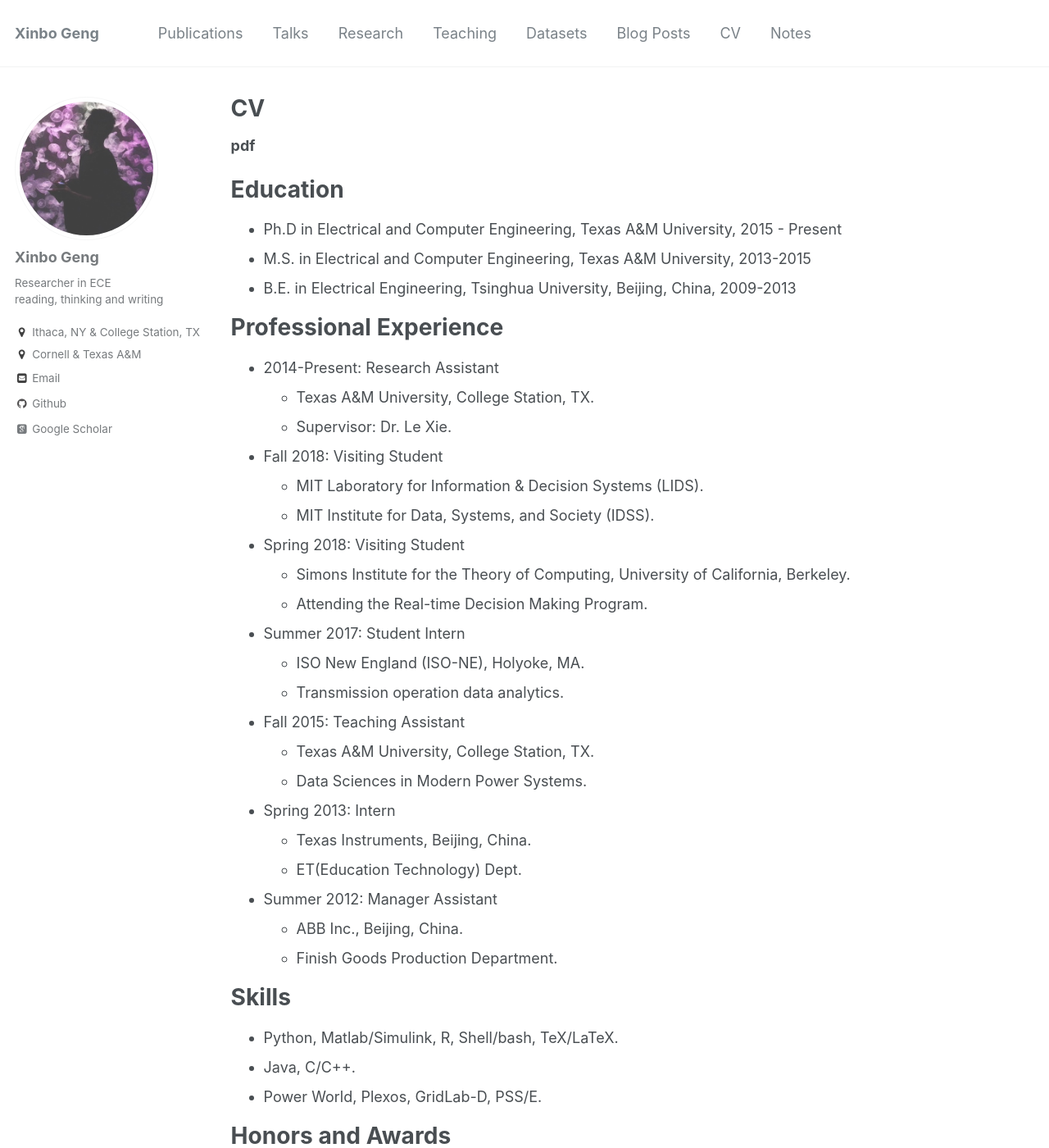
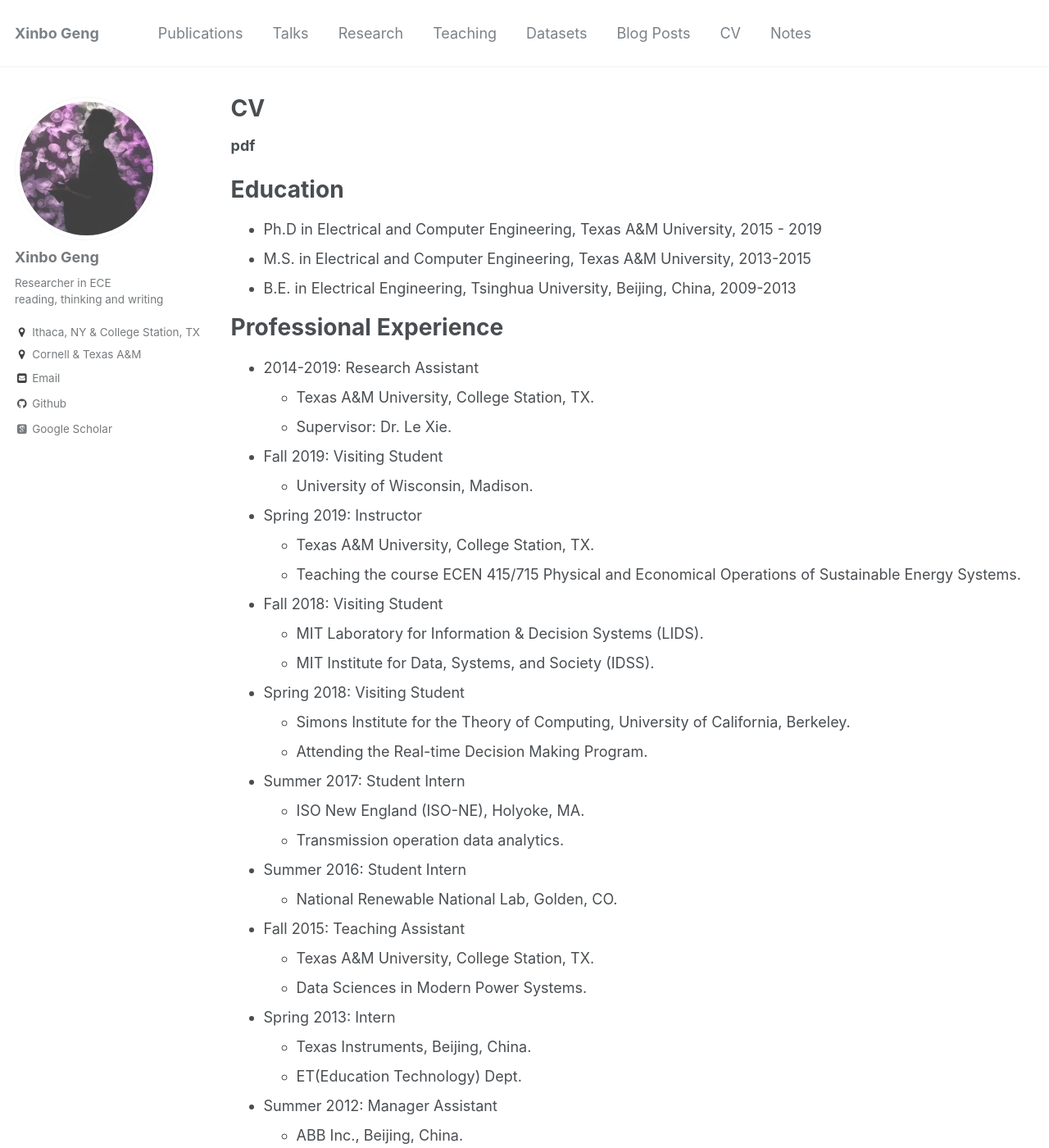
Before and after one commit to xb00dx/xb00dx.github.io, a Jekyll site: the page built from _pages/cv.md, in a window 1280 px wide and 1400 px high. Shown: the whole window at 82% size. Built offline with Jekyll 4.4.1, drawn with Linux system fonts in a browser that asks for light colours; some web fonts are replaced.

Commit message:
update CV

```diff
--- a/_pages/cv.md
+++ b/_pages/cv.md
@@ -13,15 +13,22 @@ redirect_from:
 
 Education
 ======
-* Ph.D in Electrical and Computer Engineering, Texas A&M University, 2015 - Present
+* Ph.D in Electrical and Computer Engineering, Texas A&M University, 2015 - 2019
 * M.S. in Electrical and Computer Engineering, Texas A&M University, 2013-2015
 * B.E. in Electrical Engineering, Tsinghua University, Beijing, China, 2009-2013
 
 Professional Experience
 ======
-* 2014-Present: Research Assistant
+* 2014-2019: Research Assistant
   * Texas A&M University, College Station, TX.
   * Supervisor: Dr. Le Xie.
+
+* Fall 2019: Visiting Student
+  * University of Wisconsin, Madison.
+
+* Spring 2019: Instructor
+  * Texas A&M University, College Station, TX.
+  * Teaching the course ECEN 415/715 Physical and Economical Operations of Sustainable Energy Systems.
 
 * Fall 2018: Visiting Student
   * MIT Laboratory for Information & Decision Systems (LIDS).
@@ -34,6 +41,9 @@ Professional Experience
 * Summer 2017: Student Intern
   * ISO New England (ISO-NE), Holyoke, MA.
   * Transmission operation data analytics.
+
+* Summer 2016: Student Intern
+  * National Renewable National Lab, Golden, CO.
 
 * Fall 2015: Teaching Assistant
   * Texas A&M University, College Station, TX.
```
